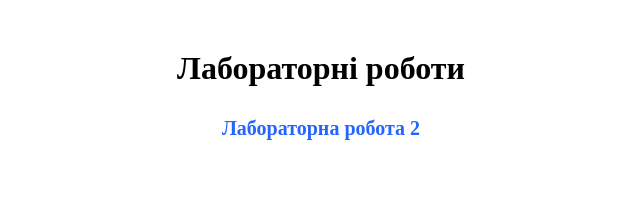
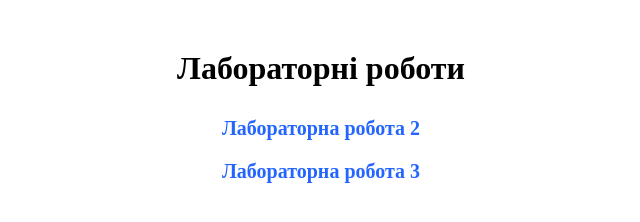
Before and after one commit to AkemiWeb/discretemathematics, a plain HTML site: page index.html in a window 1280 px wide. Shown: the whole page, without its empty margins (319-959 px from the left). Drawn offline with Linux system fonts and the light colour scheme.

Commit message:
Update index.html

```diff
--- a/index.html
+++ b/index.html
@@ -36,6 +36,7 @@
     <h1>Лабораторні роботи</h1>
     <ul>
         <li><a href="lr2/index.html">Лабораторна робота 2</a></li>
+        <li><a href="lr3/index.html">Лабораторна робота 3</a></li>
     </ul>
 </body>
 </html>
```
